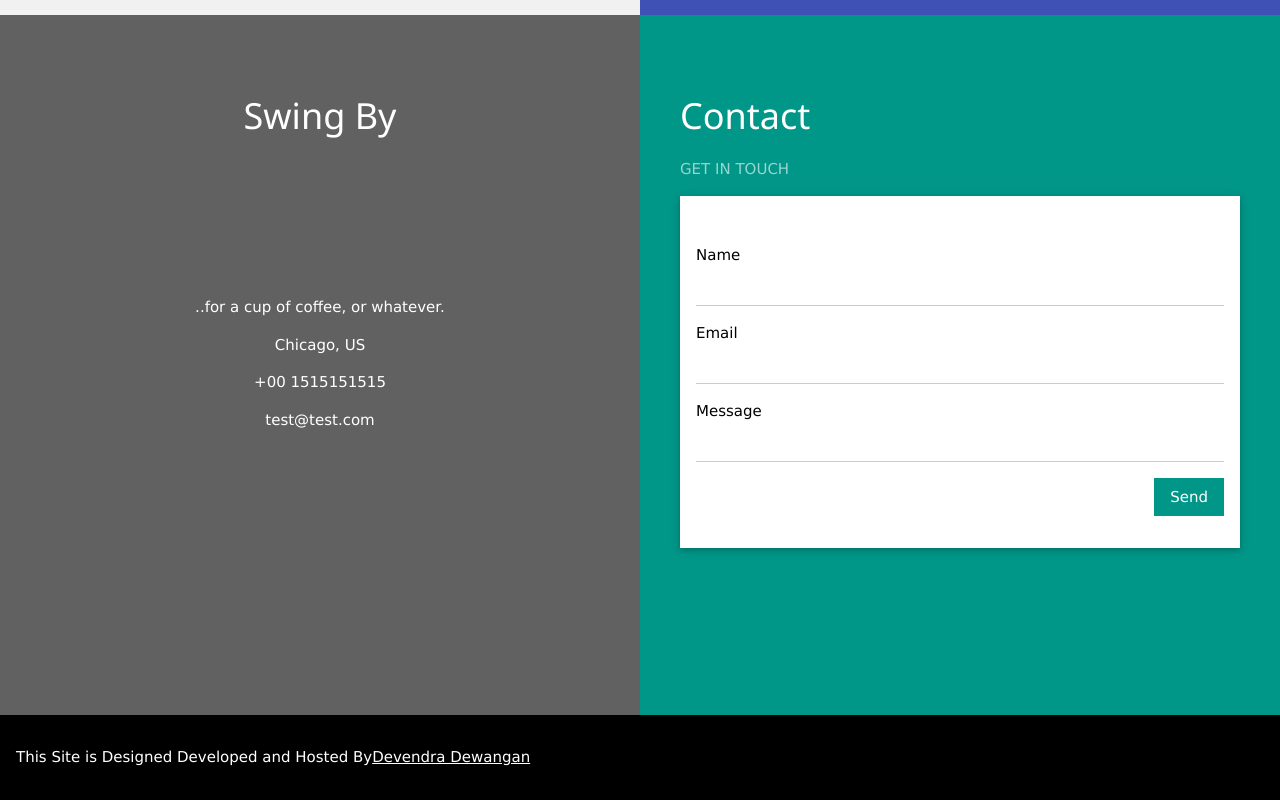
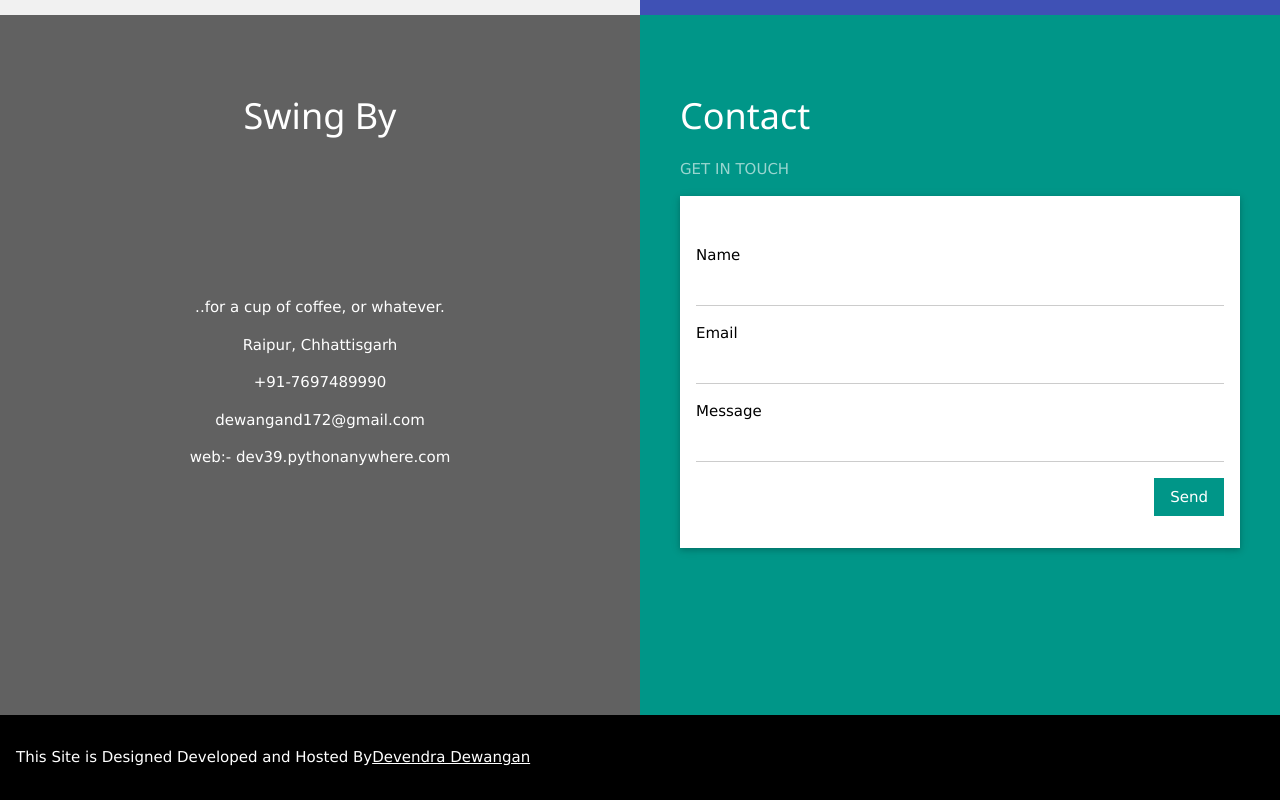
Before and after one commit to daviddewangan/daviddewangan.github.io, a plain HTML site: page index.html in a window 1280 px wide. Shown: the part 1485-2285 px from the top of the page. Drawn offline with nearby package versions, Linux system fonts and the light colour scheme.

Commit message:
Update index.html

```diff
--- a/index.html
+++ b/index.html
@@ -120,9 +120,10 @@
     </div>
     <div class="w3-padding-64">
       <p>..for a cup of coffee, or whatever.</p>
-      <p>Chicago, US</p>
-      <p>+00 1515151515</p>
-      <p>test@test.com</p>
+      <p>Raipur, Chhattisgarh </p>
+      <p>+91-7697489990</p>
+      <p>dewangand172@gmail.com</p>
+      <p>web:- dev39.pythonanywhere.com</p>
     </div>
   </div>
   <div class="w3-half w3-teal w3-container" style="height:700px">
```
